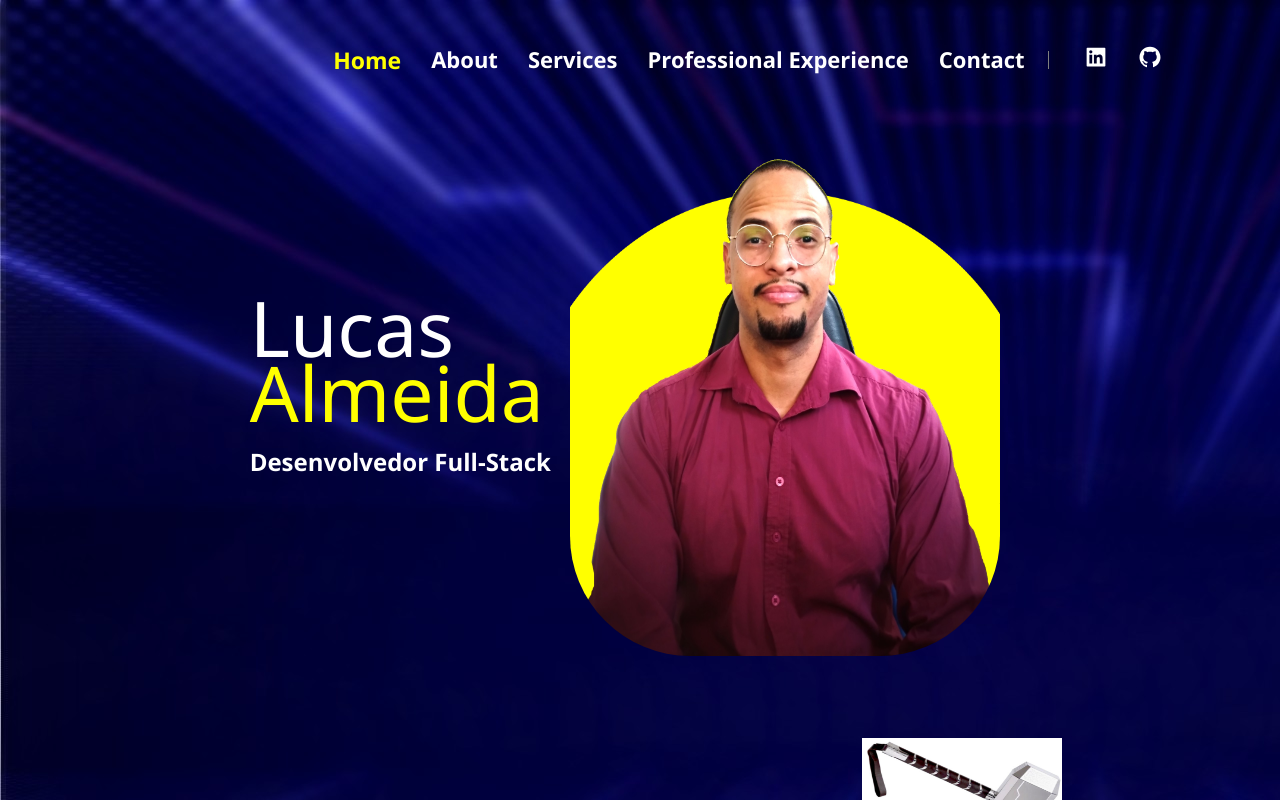
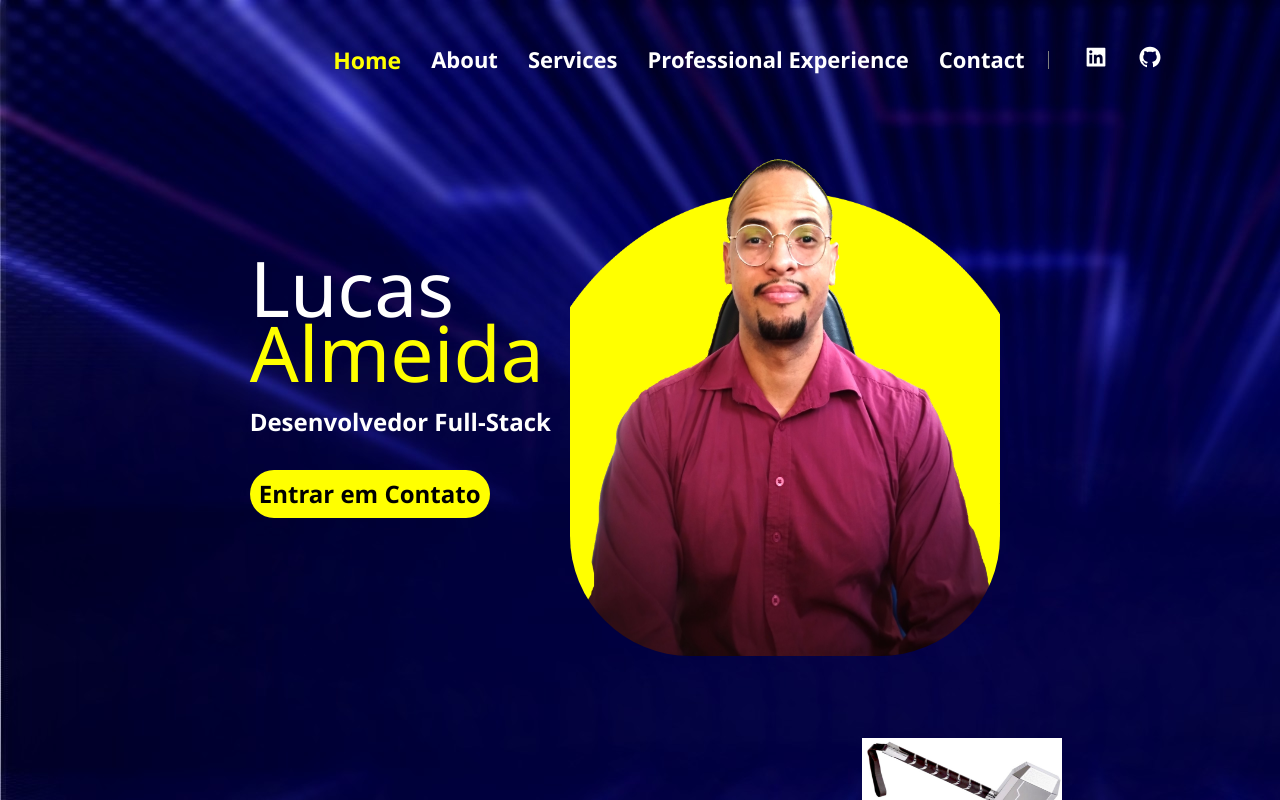
Before and after one commit to LucasPereira9/personalPortfolio, a Next.js app: page /en in a window 1280 px wide. Shown: the top 800 px of the page. Built offline with nearby package versions, Linux system fonts and the light colour scheme.

Commit message:
feat: button created

```diff
--- a/src/app/[locale]/page.module.css
+++ b/src/app/[locale]/page.module.css
@@ -31,3 +31,6 @@
     font-weight: 400;
     color: #FFFF00;
 }
+.button_container {
+    margin-top: 4vh;
+}
--- a/src/app/[locale]/page.tsx
+++ b/src/app/[locale]/page.tsx
@@ -1,9 +1,18 @@
+"use client"
 import Image from 'next/image';
 import styles from './page.module.css'
 import Header from '@/components/header';
 import AnimatedContainer from '@/components/animatedContainer';
+import PrimaryButton from '@/components/primaryButton';
 
 export default function Index() {
+
+  const handleScrollToSection = (id: string) => {
+        const element = document.getElementById(id);
+        if (element) {
+            element.scrollIntoView({ behavior: "smooth" });
+        }
+};
   return (
     <div>
       <Header />
@@ -12,6 +21,9 @@ export default function Index() {
             <p className={styles.first_name}>Lucas</p>
             <p className={styles.second_name}>Almeida</p>
             <h2>Desenvolvedor Full-Stack</h2>
+            <div className={styles.button_container}>
+               <PrimaryButton buttonFunction={() => handleScrollToSection('contact')} title='Entrar em Contato' />
+            </div>
         </div>
         <div className={styles.profile_picture}>
           <AnimatedContainer>
--- /dev/null
+++ b/src/components/primaryButton/index.tsx
@@ -0,0 +1,12 @@
+"use client"
+import { IPrimaryButtonProps } from "./primaryButton.structure";
+import styles from './primaryButton.module.css'
+
+
+export default function PrimaryButton(props: IPrimaryButtonProps) {
+    return (
+        <div onClick={props.buttonFunction} className={styles.container}>
+            <h2 className={styles.title}>{props.title}</h2>
+        </div>
+    )
+}
--- /dev/null
+++ b/src/components/primaryButton/primaryButton.module.css
@@ -0,0 +1,23 @@
+.container {
+    align-items: center;
+    border-radius: 4vh;
+    cursor: pointer;
+    display: flex;
+    justify-content: center;
+    height: 6vh;
+    width: 30vh;
+    background-color: #FFFF00;
+    background-image: linear-gradient(to top, rgba(30, 5, 255, 0.747), #140A48);
+    background-size: 100% 0%;
+    transition: background-size 0.5s ease;
+}
+.title {
+    color: black
+}
+
+.container:hover {
+    background-size: 100% 100%;
+}
+.title:hover {
+    color: white;
+}
--- /dev/null
+++ b/src/components/primaryButton/primaryButton.structure.ts
@@ -0,0 +1,4 @@
+export interface IPrimaryButtonProps {
+    title: string
+    buttonFunction: () => void
+}
```
